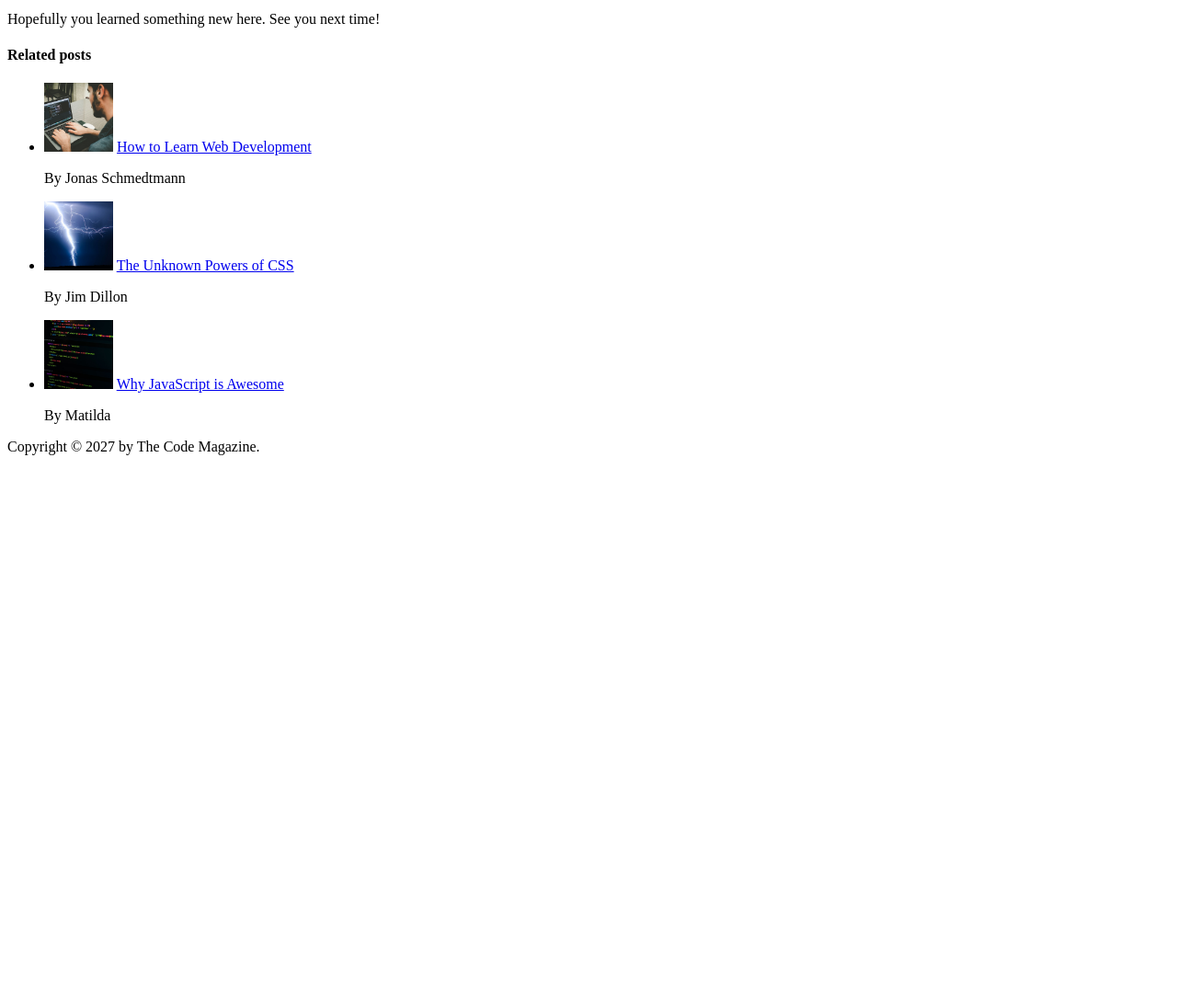
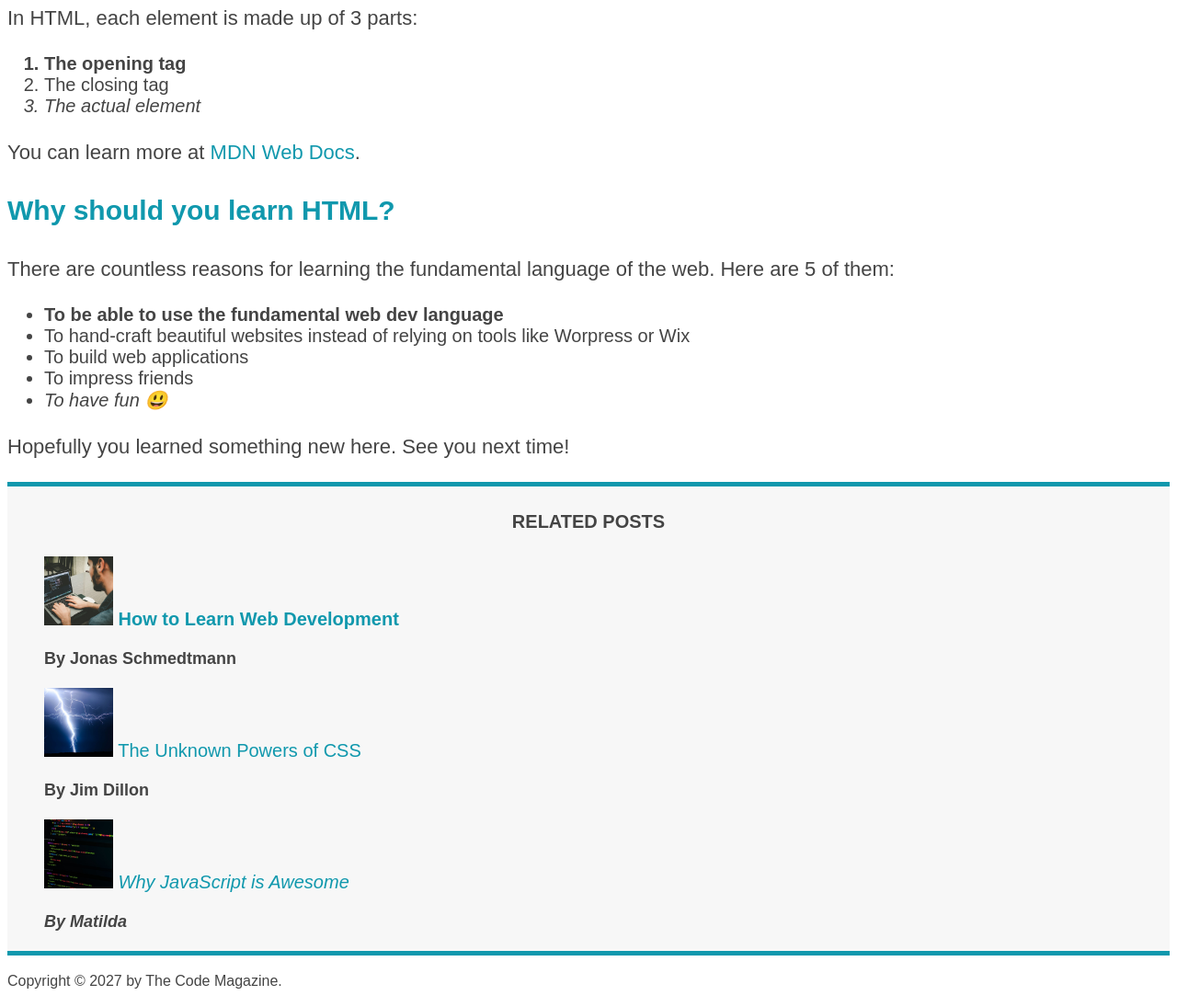
Before and after one commit to himaniEngr/Practice-HTML-CSS, a plain HTML site: page starter/03-CSS-Fundamentals/index.html in a window 1280 px wide. Shown: the part 980-2075 px from the top of the page at 92% size. Before the commit the page ends 1483 px from the top, so only its background shows below. Drawn offline with Linux system fonts and the light colour scheme.

Commit message:
added style to website

```diff
--- a/starter/03-CSS-Fundamentals/index.html
+++ b/starter/03-CSS-Fundamentals/index.html
@@ -2,6 +2,7 @@
 <html lang="en">
   <head>
     <meta charset="UTF-8" />
+    <link rel="stylesheet" href="style.css" />
     <title>The Basic Language of the Web: HTML</title>
   </head>
 
@@ -15,7 +16,7 @@
     <h6>The Basic Language of the Web: HTML</h6>
     -->
 
-    <header>
+    <header class="main-header">
       <h1>📘 The Code Magazine</h1>
 
       <nav>
@@ -24,6 +25,7 @@
         <a href="#">Flexbox</a>
         <a href="#">CSS Grid</a>
       </nav>
+      <p>test paragraph</p>
     </header>
 
     <article>
@@ -37,7 +39,9 @@
           width="50"
         />
 
-        <p>Posted by <strong>Laura Jones</strong> on Monday, June 21st 2027</p>
+        <p id="author">
+          Posted by <strong>Laura Jones</strong> on Monday, June 21st 2027
+        </p>
 
         <img
           src="img/post-img.jpg"
@@ -89,7 +93,6 @@
       </p>
 
       <h3>Why should you learn HTML?</h3>
-
       <p>
         There are countless reasons for learning the fundamental language of the
         web. Here are 5 of them:
@@ -112,7 +115,7 @@
     <aside>
       <h4>Related posts</h4>
 
-      <ul>
+      <ul class="related">
         <li>
           <img
             src="img/related-1.jpg"
@@ -121,12 +124,12 @@
             width="75"
           />
           <a href="#">How to Learn Web Development</a>
-          <p>By Jonas Schmedtmann</p>
+          <p class="related-author">By Jonas Schmedtmann</p>
         </li>
         <li>
           <img src="img/related-2.jpg" alt="Lightning" width="75" heigth="75" />
           <a href="#">The Unknown Powers of CSS</a>
-          <p>By Jim Dillon</p>
+          <p class="related-author">By Jim Dillon</p>
         </li>
         <li>
           <img
@@ -136,11 +139,12 @@
             height="75"
           />
           <a href="#">Why JavaScript is Awesome</a>
-          <p>By Matilda</p>
+          <p class="related-author">By Matilda</p>
         </li>
       </ul>
     </aside>
-
-    <footer>Copyright &copy; 2027 by The Code Magazine.</footer>
+    <footer>
+      <p id="copyright">Copyright &copy; 2027 by The Code Magazine.</p>
+    </footer>
   </body>
 </html>
--- /dev/null
+++ b/starter/03-CSS-Fundamentals/style.css
@@ -0,0 +1,105 @@
+h1,
+h2,
+h3,
+h4,
+p,
+li {
+  font-family: sans-serif;
+  color: #444;
+}
+h1,
+h2,
+h3 {
+  color: #1098ad;
+}
+
+h1 {
+  font-size: 20px;
+  text-transform: uppercase;
+  font-style: italic;
+}
+h2 {
+  font-size: 40px;
+}
+
+h3 {
+  font-size: 30px;
+}
+h4 {
+  font-size: 20px;
+  text-transform: uppercase;
+  text-align: center;
+}
+p {
+  font-size: 22px;
+  line-height: 1.5; /*1.5 times font-size*/
+}
+li {
+  font-size: 20px;
+}
+/*article header p {
+  font-style: italic;
+}
+*/
+
+/* footer p {
+  font-size: 16px;
+} */
+
+#author {
+  font-style: italic;
+}
+#copyright {
+  font-size: 16px;
+}
+.related-author {
+  font-size: 18px;
+  font-weight: bold;
+}
+.related {
+  list-style: none;
+}
+
+.main-header {
+  background-color: #f7f7f7;
+}
+
+aside {
+  background-color: #f7f7f7;
+  border-top: 5px solid #1098ad;
+  border-bottom: 5px solid #1098ad;
+}
+body {
+  background-color: ;
+}
+li:first-child {
+  font-weight: bold;
+}
+li:last-child {
+  font-style: italic;
+}
+/* li:nth-child(even) {
+  color: red;
+} */
+
+/*This is misconceltion. it won't work*/
+article p:first-child {
+  color: red;
+}
+
+/*Styling links*/
+a:link {
+  color: #1098ad;
+  text-decoration: none;
+}
+a:visited {
+  color: #1098ad;
+}
+a:hover {
+  color: orangered;
+  font-weight: bold;
+  text-decoration: underline dotted orangered;
+}
+a:active {
+  background-color: black;
+}
```
Also changed, not shown: starter/02-HTML-Fundamentals/index.html (+1 -1 lines).
